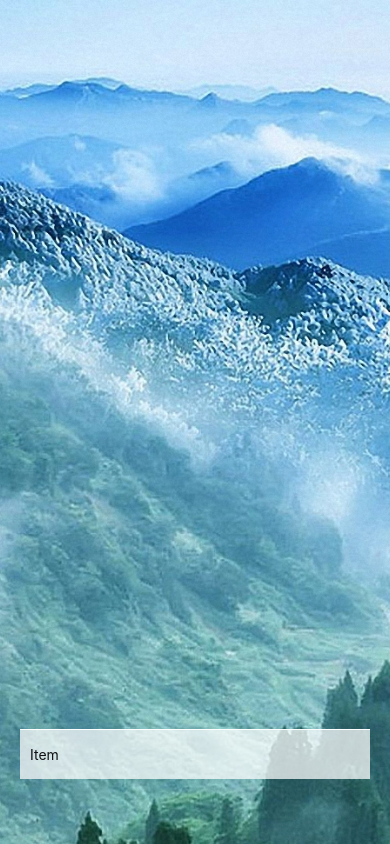
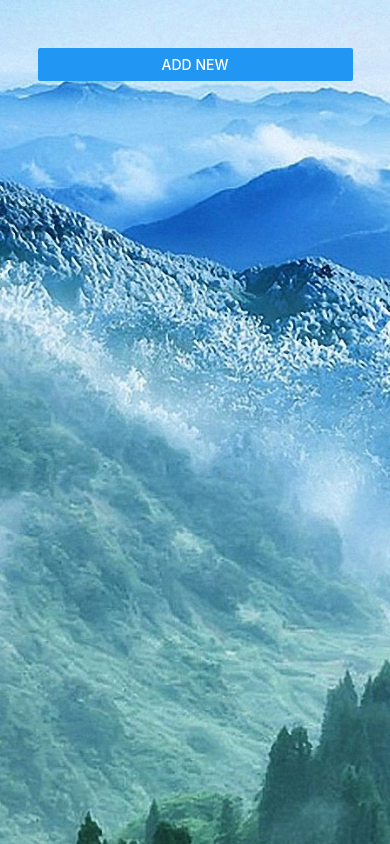
Before and after one commit to dshamany/todo-list, a React Native app: screen / in a window 390 px wide. Shown: the top 844 px of the page. Built offline with nearby package versions, Linux system fonts and the light colour scheme.

Commit message:
add modalView for more complex functions

```diff
--- a/components/Main.jsx
+++ b/components/Main.jsx
@@ -1,5 +1,6 @@
 import React, { useState, useEffect } from "react";
-import { View, Button, Text, TextInput, CheckBox } from "react-native";
+import { View, Button, Text, TextInput, CheckBox, Modal } from "react-native";
+import DateTimePicker from "@react-native-community/datetimepicker";
 
 function ListItem({ item, idx, remove, toggleDone }) {
     return (
@@ -17,15 +18,22 @@ function ListItem({ item, idx, remove, toggleDone }) {
 
 function Main() {
     const [list, setList] = useState([]);
+    const [modalActive, setModalActive] = useState(false);
     const [item, setItem] = useState({ content: "", done: false });
+    const [calendarIsVisible, setCalendarIsVisible] = useState(false);
+    const [date, setDate] = useState(new Date());
 
     function addItem(item) {
-        if (item.content.length > 0) {
         let l = list;
+        item.date = date;
+        console.log(item);
+        if (item.content && item.content.length > 0) {
             l.push(item);
-            setList(l);
             setItem("");
         }
+        setList(l);
+        setDate(new Date());
+        setModalActive(false);
     }
 
     function deleteItem(idx) {
@@ -46,6 +54,14 @@ function Main() {
 
     return (
         <View style={{ ...styles.container }}>
+            <View style={{ ...styles.actionView }}>
+                <Button
+                    title="Add New"
+                    onPress={() => {
+                        setModalActive(true);
+                    }}
+                />
+            </View>
             <View style={{ ...styles.listView }}>
                 {list.map((item, idx) => {
                     return (
@@ -59,10 +75,12 @@ function Main() {
                     );
                 })}
             </View>
-            <View style={{ ...styles.actionView }}>
+            <Modal visible={modalActive} transparent={true}>
+                <View style={{ ...styles.partialView }}>
                     <TextInput
+                        autoFocus={true}
                         placeholder="Item"
-                    placeholderTextColor="#111"
+                        placeholderTextColor="#bbb"
                         onChangeText={(txt) => {
                             let newItem = { content: txt, done: false };
                             setItem(newItem);
@@ -71,8 +89,42 @@ function Main() {
                         onSubmitEditing={() => addItem(item)}
                         style={{ ...styles.textInput }}
                     />
-                {/* <Button title="Add New" onPress={() => addItem(item)} /> */}
+                    {calendarIsVisible && (
+                        <DateTimePicker
+                            testID="dateTimePicker"
+                            value={date || null}
+                            mode={"date"}
+                            is24Hour={true}
+                            display="default"
+                            minimumDate={new Date()}
+                            onChange={(d) => {
+                                setCalendarIsVisible(false);
+                                setDate(new Date(d.nativeEvent.timestamp));
+                            }}
+                        />
+                    )}
+                    <View
+                        style={{
+                            ...styles.actionView,
+                            justifyContent: "space-between",
+                            padding: 0,
+                            margin: 0,
+                            flexDirection: "row",
+                        }}
+                    >
+                        <Button
+                            title={date.toDateString()}
+                            onPress={() => setCalendarIsVisible(true)}
+                            color="gray"
+                        />
+                        <Button
+                            title="Done"
+                            onPress={() => addItem(item)}
+                            color="green"
+                        />
                     </View>
+                </View>
+            </Modal>
         </View>
     );
 }
@@ -83,7 +135,9 @@ const styles = {
         margin: 20,
         marginTop: 30,
     },
-    actionView: {},
+    actionView: {
+        padding: "5%",
+    },
     checkbox: {
         alignSelf: "center",
     },
@@ -115,15 +169,28 @@ const styles = {
         fontSize: 12,
     },
     textInput: {
-        height: 50,
-        borderTopWidth: 1,
-        borderColor: "#fff",
+        height: 40,
+        borderWidth: 1,
+        borderColor: "#bbb",
+        borderRadius: 5,
         color: "#000",
         marginBottom: 10,
         backgroundColor: "#ffffffbb",
         padding: 10,
+        marginTop: 10,
     },
-    addBtn: {},
+    doneBtn: { alignSelf: "flex-end" },
+    partialView: {
+        flex: 1,
+        flexDirection: "column",
+        justifyContent: "flex-start",
+        backgroundColor: "#ffffffee",
+        padding: "5%",
+        borderTopLeftRadius: 20,
+        borderTopRightRadius: 20,
+        marginTop: 320,
+        width: "100%",
+    },
 };
 
 export default Main;
--- a/package.json
+++ b/package.json
@@ -8,6 +8,7 @@
         "eject": "expo eject"
     },
     "dependencies": {
+        "@react-native-community/datetimepicker": "^2.4.2",
         "expo": "~37.0.3",
         "react": "~16.9.0",
         "react-dom": "~16.9.0",
```
Also changed, not shown: 1 other file (tests, documents, lock files or other folders). Lines whose indentation alone changed are shown as unchanged.
